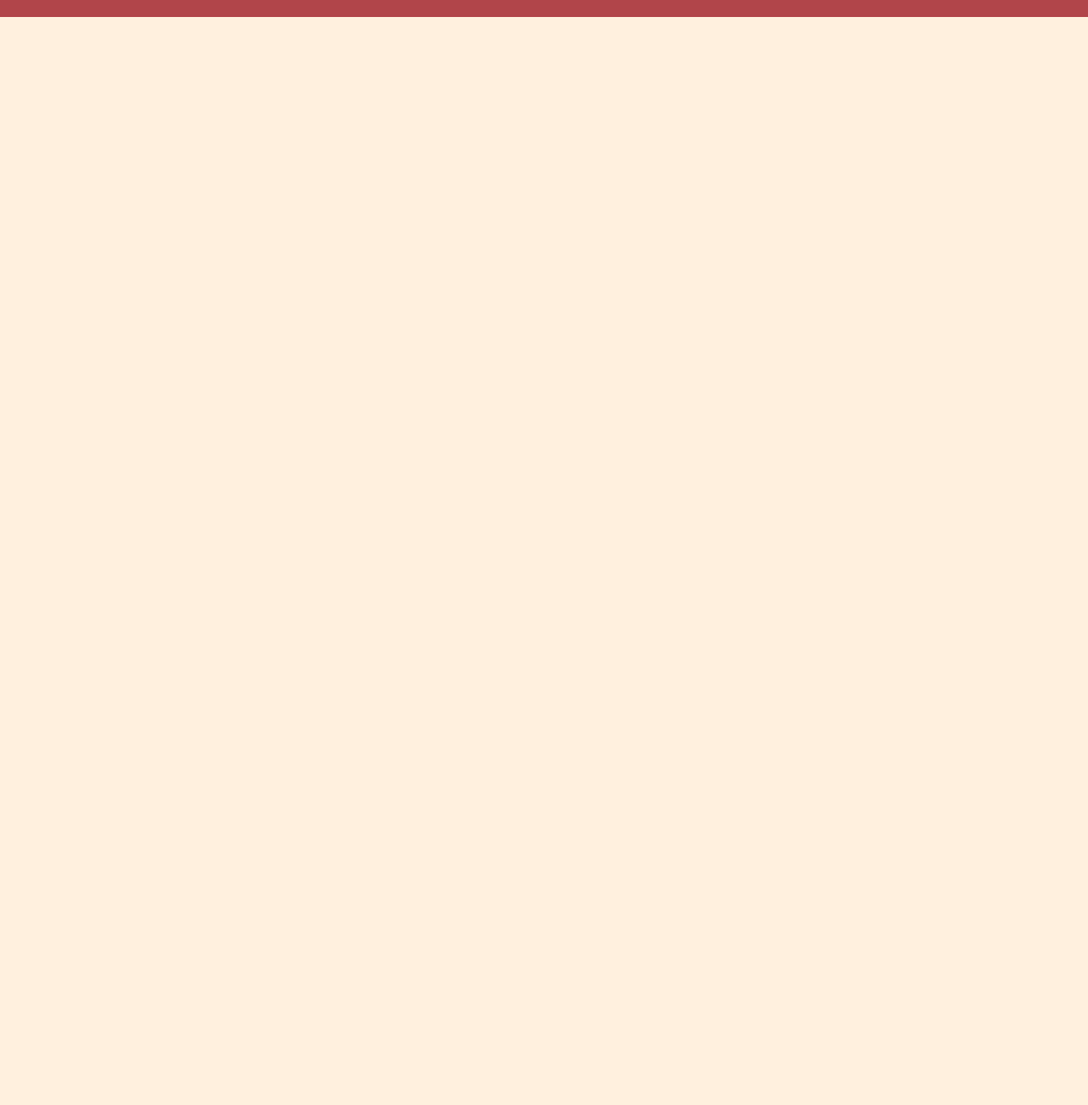
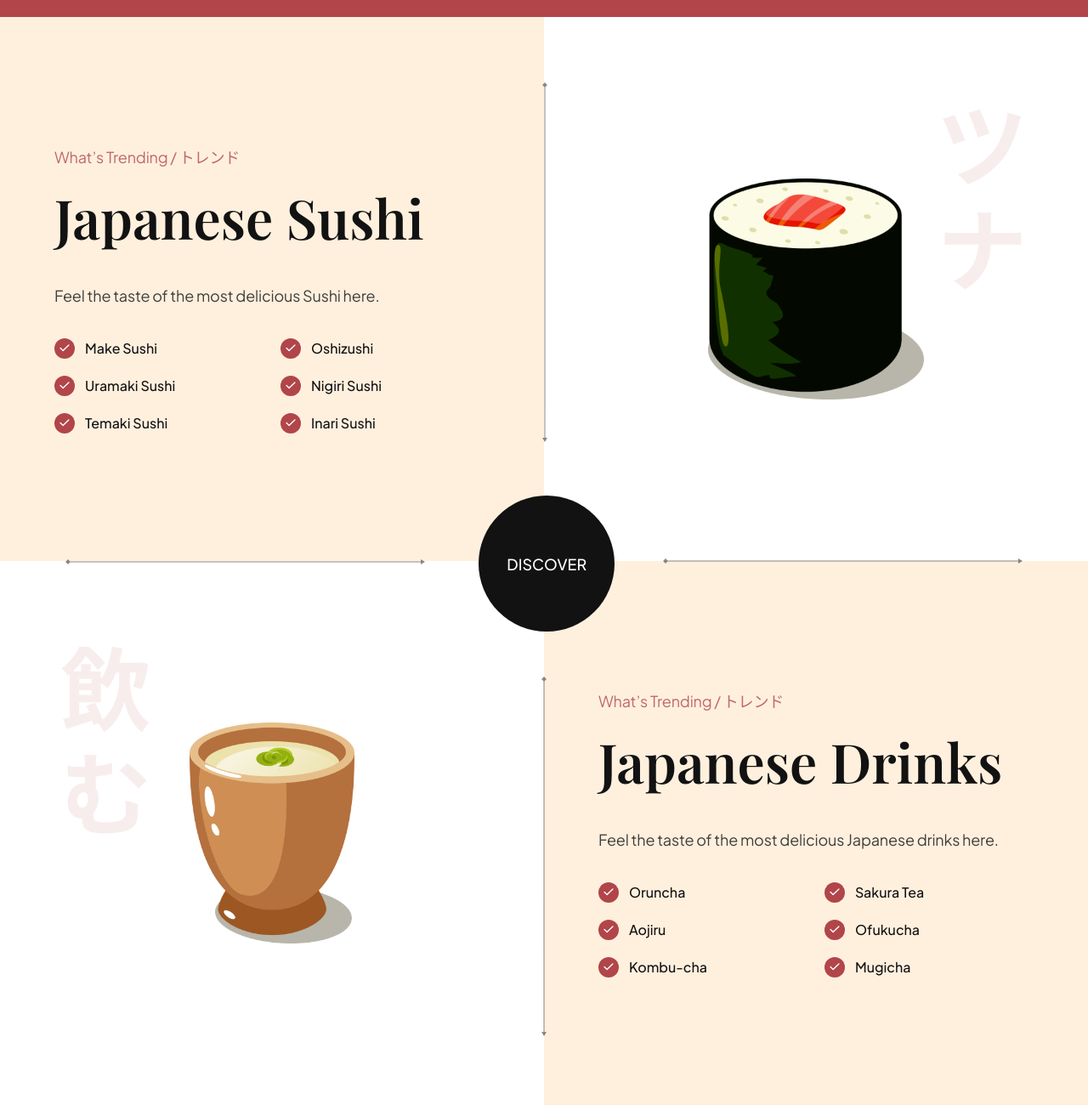
Before and after one commit to CodyJPerry/sushi-show, a website built with Vite: page index.html in a window 1280 px wide. Shown: the part 2396-3696 px from the top of the page at 85% size. Before the commit the page ends 2416 px from the top, so only its background shows below. Built offline with nearby package versions, Linux system fonts and the light colour scheme.

Commit message:
Add trending section

```diff
--- a/css/sections/trending.css
+++ b/css/sections/trending.css
@@ -0,0 +1,182 @@
+.trending {
+  position: relative;
+
+  display: flex;
+  flex-direction: column;
+  overflow: hidden;
+}
+
+.trending__discover {
+  position: absolute;
+  top: 44%;
+  left: 44%;
+  z-index: 1;
+
+  width: 160px;
+  height: 160px;
+
+  border-radius: 100%;
+  background-color: var(--secondary-color);
+  cursor: pointer;
+
+  display: flex;
+  justify-content: center;
+  align-items: center;
+}
+
+.trending__discover p {
+  font-size: 18px;
+  font-weight: 500;
+  font-family: var(--plus-jakarta-sans);
+
+  text-transform: uppercase;
+  color: #fff;
+}
+
+.trending-sushi,
+.trending-drinks {
+  width: 100%;
+  min-height: 640px;
+
+  display: flex;
+  flex-direction: row;
+}
+
+.trending__content {
+  flex: 1;
+  display: flex;
+  justify-content: center;
+  flex-direction: column;
+
+  padding: 32px 64px;
+}
+
+.trending__list {
+  list-style: none;
+
+  flex-wrap: wrap;
+  gap: 20px;
+}
+
+.trending__list li {
+  flex: 1;
+  display: flex;
+  align-items: center;
+  flex-direction: row;
+  gap: 12px;
+
+  min-width: 210px;
+}
+
+.trending__icon {
+  width: 24px;
+  height: 24px;
+
+  border-radius: 100%;
+  background-color: var(--primary-color);
+}
+
+.trending__icon img {
+  width: 50%;
+  height: 50%;
+  object-fit: contain;
+}
+
+.trending__list p {
+  flex: 1;
+  font-size: 16px;
+  font-weight: 500;
+  font-family: var(--plus-jakarta-sans);
+
+  color: var(--secondary-color);
+}
+
+.trending__image {
+  flex: 1;
+
+  position: relative;
+  padding: 32px 64px;
+
+  background-color: var(--color-white);
+  background-repeat: no-repeat;
+  background-size: contain;
+  background-position: center;
+}
+
+.trending-sushi .trending__image {
+  background-image: url("../../assets/japanese_sushi.png");
+}
+
+.trending-drinks .trending__image {
+  background-image: url("../../assets/japanese_drinks.png");
+}
+
+.trending__image img {
+  width: 254px;
+  height: 260px;
+  object-fit: contain;
+}
+
+.trending__discover {
+  position: absolute;
+  top: 44%;
+  left: 44%;
+  z-index: 1;
+  width: 160px;
+  height: 160px;
+  background-color: var(--secondary-color);
+  border-radius: 100%;
+  display: flex;
+  justify-content: center;
+  align-items: center;
+}
+
+.trending__discover p {
+  color: var(--color-white);
+  text-transform: uppercase;
+  font-size: 18px;
+  font-weight: 500;
+  font-family: var(--plus-jakarta-sans);
+}
+
+/* Arrows */
+.trending__arrow {
+  position: absolute;
+  z-index: 1;
+}
+
+.trending__arrow img {
+  object-fit: contain;
+}
+
+.trending__arrow-left {
+  left: -2.5px;
+  top: 12%;
+}
+
+.trending__arrow-left img,
+.trending__arrow-top img {
+  width: auto;
+  height: 100%;
+}
+
+.trending__arrow-top {
+  top: -10.5px;
+  left: 12%;
+}
+
+.trending__arrow-bottom {
+  bottom: -6.5px;
+  right: 12%;
+}
+
+.trending__arrow-bottom img,
+.trending__arrow-right img {
+  width: 100%;
+  height: auto;
+}
+
+.trending__arrow-right {
+  right: -2.5px;
+  bottom: 12%;
+}
--- a/index.html
+++ b/index.html
@@ -156,6 +156,135 @@
     <button class="popular-foods__button">Explore Foods <img src="assets/arrow-right.svg" alt="arrow-right"></button>
   </section>
 
+  <section class="trending" id="food">
+     <section class="trending-sushi">
+            <div class="trending__content" data-aos="fade-right">
+      <p class="sushi__subtitle">What’s Trending / トレンド</p>
+
+      <h3 class="sushi__title">Japanese Sushi</h3>
+      <p class="sushi__description">Feel the taste of the most delicious Sushi here.</p>
+
+      <ul class="trending__list flex-between">
+        <li>
+          <div class="trending__icon flex-center">
+            <img src="assets/check.svg" alt="check">
+          </div>
+          <p>Make Sushi</p>
+        </li>
+        <li>
+          <div class="trending__icon flex-center">
+            <img src="assets/check.svg" alt="check">
+          </div>
+          <p>Oshizushi</p>
+        </li>
+        <li>
+          <div class="trending__icon flex-center">
+            <img src="assets/check.svg" alt="check">
+          </div>
+          <p>Uramaki Sushi</p>
+        </li>
+        <li>
+          <div class="trending__icon flex-center">
+            <img src="assets/check.svg" alt="check">
+          </div>
+          <p>Nigiri Sushi</p>
+        </li>
+        <li>
+          <div class="trending__icon flex-center">
+            <img src="assets/check.svg" alt="check">
+          </div>
+          <p>Temaki Sushi</p>
+        </li>
+        <li>
+          <div class="trending__icon flex-center">
+            <img src="assets/check.svg" alt="check">
+          </div>
+          <p>Inari Sushi</p>
+        </li>
+      </ul>
+    </div>
+
+    <div class="trending__image flex-center">
+      <img src="assets/sushi-5.png" alt="sushi 5" data-aos="fade-left">
+
+      <div class="trending__arrow trending__arrow-left">
+        <img src="assets/arrow-vertical.svg" alt="arrow vertical">
+      </div>
+
+      <div class="trending__arrow trending__arrow-bottom">
+        <img src="assets/arrow-horizontal.svg" alt="arrow horizontal">
+      </div>
+
+    </div>
+     </section>
+
+    <div class="trending__discover" data-aos="zoom-in">
+      <p>Discover</p>
+    </div>
+
+    <section class="trending-drinks">
+       <div class="trending__image flex-center">
+        <img src="assets/sushi-4.png" alt="sushi 4" data-aos="fade-right">
+
+      <div class="trending__arrow trending__arrow-top">
+        <img src="assets/arrow-horizontal.svg" alt="arrow horizontal">
+      </div>
+
+      <div class="trending__arrow trending__arrow-right">
+        <img src="assets/arrow-vertical.svg" alt="arrow vertical">
+      </div>
+
+    </div>
+
+    <div class="trending__content" data-aos="fade-left">
+      <p class="sushi__subtitle">What’s Trending / トレンド</p>
+
+      <h3 class="sushi__title">Japanese Drinks</h3>
+      <p class="sushi__description">Feel the taste of the most delicious Japanese drinks here.</p>
+
+      <ul class="trending__list flex-between">
+        <li>
+          <div class="trending__icon flex-center">
+            <img src="assets/check.svg" alt="check">
+          </div>
+          <p>Oruncha</p>
+        </li>
+        <li>
+          <div class="trending__icon flex-center">
+            <img src="assets/check.svg" alt="check">
+          </div>
+          <p>Sakura Tea</p>
+        </li>
+        <li>
+          <div class="trending__icon flex-center">
+            <img src="assets/check.svg" alt="check">
+          </div>
+          <p>Aojiru</p>
+        </li>
+        <li>
+          <div class="trending__icon flex-center">
+            <img src="assets/check.svg" alt="check">
+          </div>
+          <p>Ofukucha</p>
+        </li>
+        <li>
+          <div class="trending__icon flex-center">
+            <img src="assets/check.svg" alt="check">
+          </div>
+          <p>Kombu-cha</p>
+        </li>
+        <li>
+          <div class="trending__icon flex-center">
+            <img src="assets/check.svg" alt="check">
+          </div>
+          <p>Mugicha</p>
+        </li>
+      </ul>
+    </div>
+
+     </section>
+  </section>
+
   <script src="js/script.js" type="module"></script>
 </body>
 </html>
```
